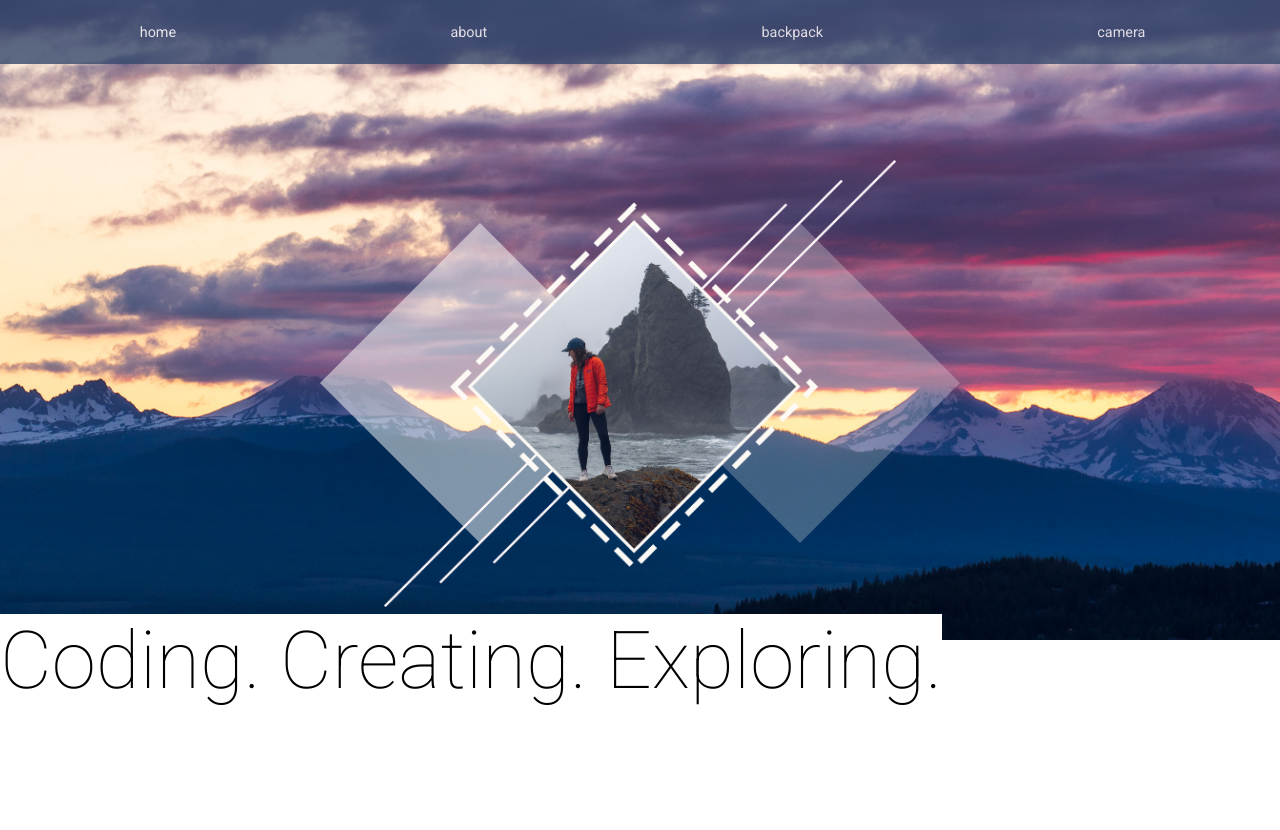
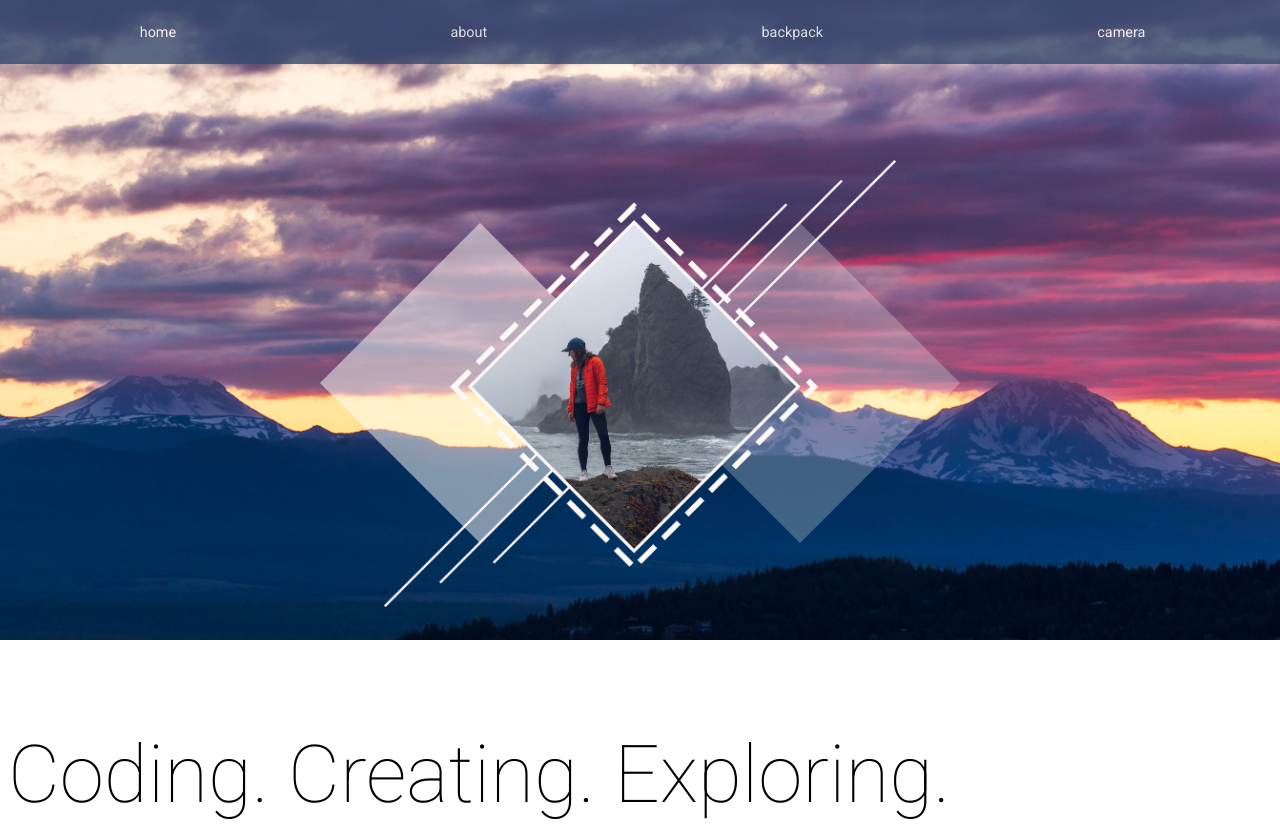
Before and after one commit to kaseywolff/kaseywolff.dev, a React app: page / in a window 1280 px wide. Before the commit the page ends 800 px from the top, so only its background shows below. Built offline with nearby package versions, Linux system fonts and the light colour scheme.

Commit message:
home styling

```diff
--- a/client/pages/HomePage.jsx
+++ b/client/pages/HomePage.jsx
@@ -29,7 +29,7 @@ function HomePage() {
       {/* </div> */}
         <img src={background} alt='background photo' className='backgroundPhoto' />
 
-      <h1>Coding. Creating. Exploring.</h1>
+      <div className='homeHeader'>Coding. Creating. Exploring.</div>
     </div>
   );
 };
--- a/client/styles/home.scss
+++ b/client/styles/home.scss
@@ -1,9 +1,12 @@
 @import 'colorpalette';
 
-// .cover {
-//   display: grid;
-//   justify-items: center;
-// }
+.homePage {
+  display: flex;
+  flex-direction: column;
+  justify-content: center;
+  align-items: stretch;
+
+}
 
 
 .backgroundPhoto {
@@ -12,6 +15,7 @@
   position: fixed;
   top: 0px;
   object-fit: cover;
+  object-position: 90%;
   grid-row: 1;
   grid-column: 1;
   z-index: 0;
@@ -31,6 +35,7 @@
   justify-items: center;
   align-items: center;
   padding-top: 20vh;
+  padding-bottom: 20vh;
 }
 
 
@@ -58,28 +63,12 @@
 .text {
   background-color: white;
   z-index: 2;
-}
+};
 
-h1 {
-  position: absolute;
+.homeHeader {
+  position: relative;
   background-color: white;
   font-size: 10vh;
-}
-
-
-// mobile
-// .mainPhoto {
-//   width: 40%
-// };
-
-// .overlayL {
-//   width: 30%;
-//   filter: contrast(200%);
-//   opacity: .5;
-// };
-
-// .overlayR {
-//   width: 30%;
-//   filter:grayscale(80%);
-//   opacity: .5;
-// };
+  font-weight: 100;
+  padding: 1vh;
+};
```
